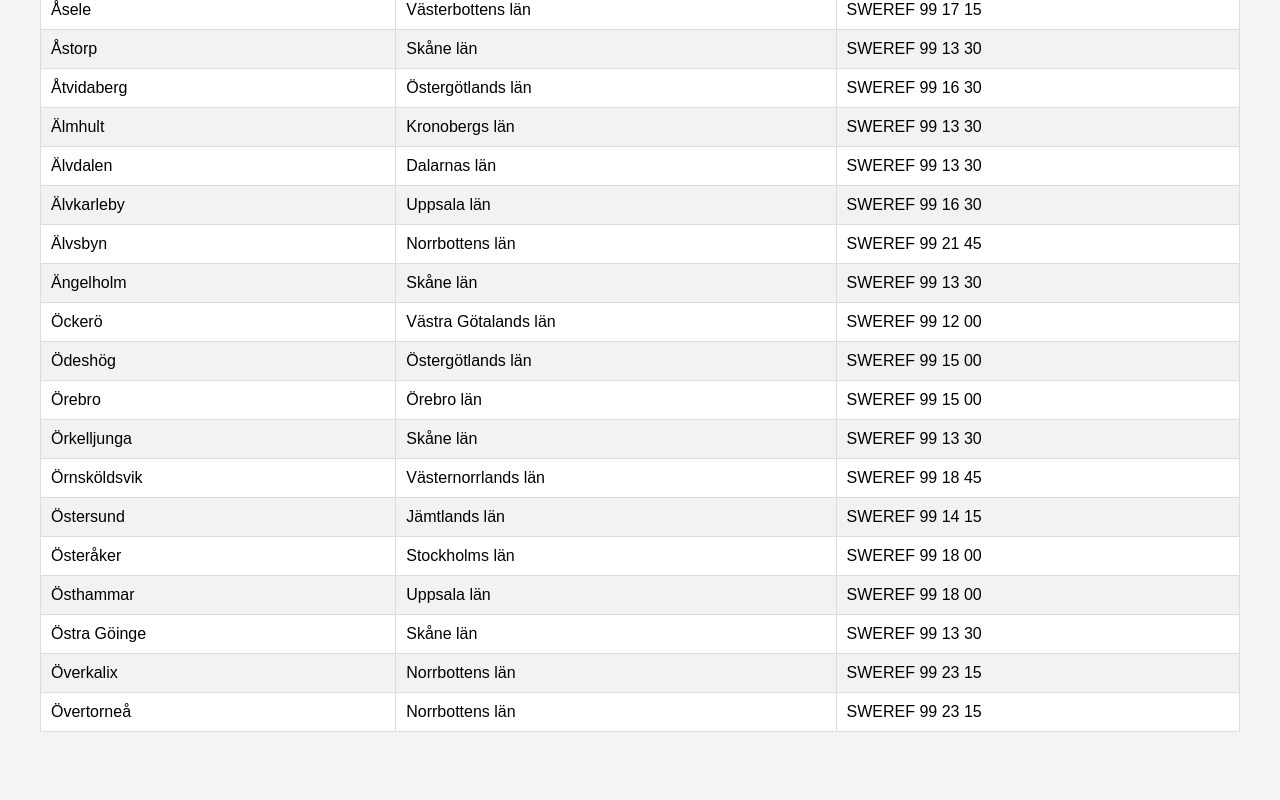
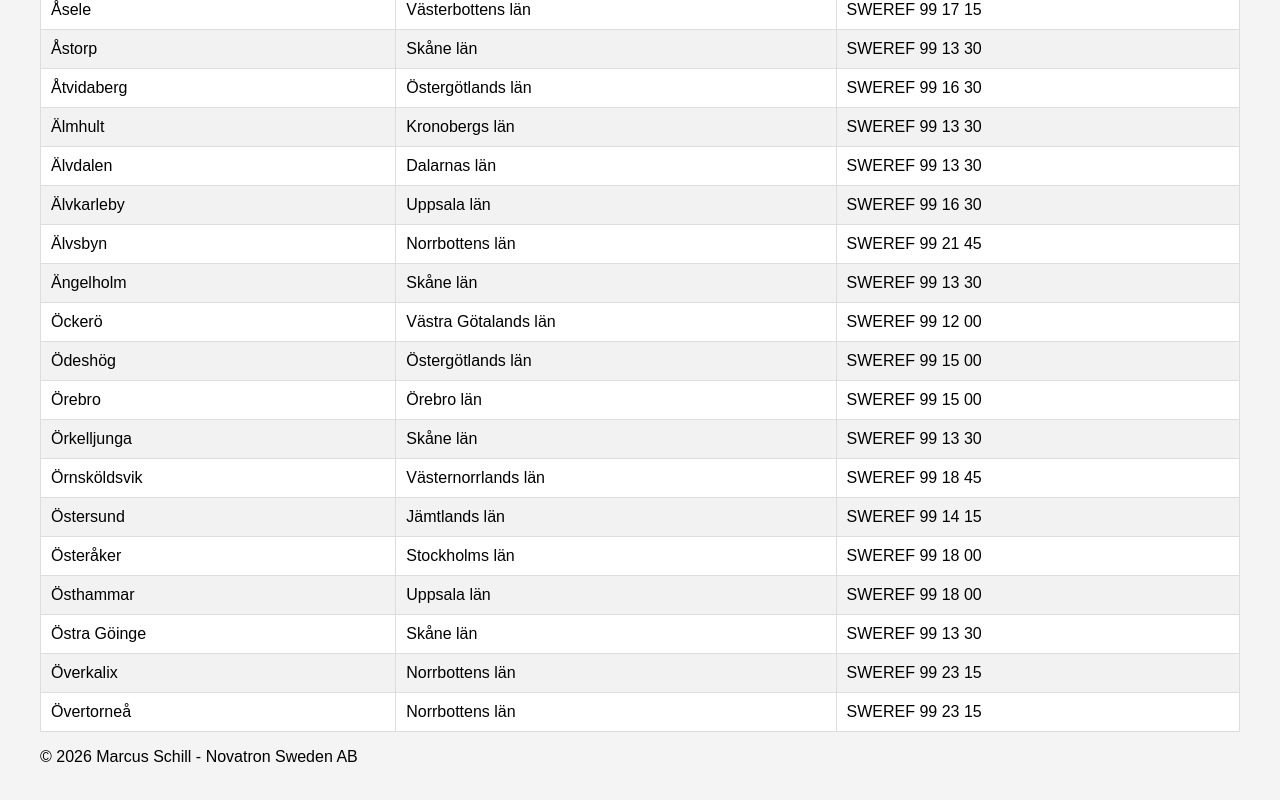
Before and after one commit to TheNavNinja/NOVref, a plain HTML site: page index.html in a window 1280 px wide. Shown: the part 10875-11675 px from the top of the page. Before the commit the page ends 11647 px from the top, so only its background shows below. Drawn offline with Linux system fonts and the light colour scheme.

Commit message:
index.html

```diff
--- a/index.html
+++ b/index.html
@@ -422,6 +422,8 @@ rows[i].style.display="none";
 window.onload=populateTable;
 
 </script>
-
+<footer>
+<p>© 2026 Marcus Schill - Novatron Sweden AB</p>
+</footer>
 </body>
 </html>
```
